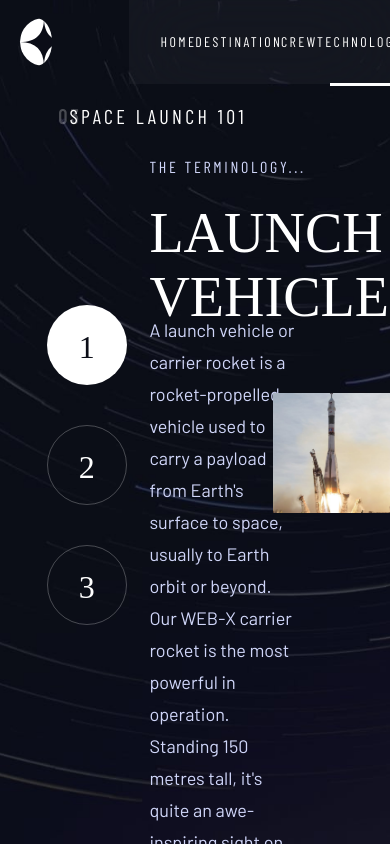
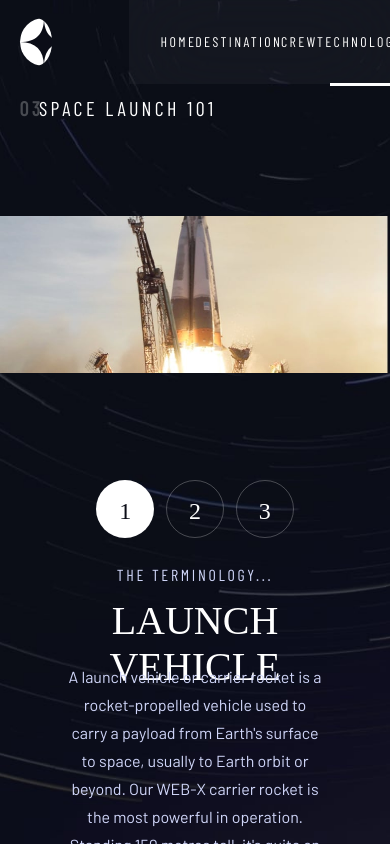
Before and after one commit to BadLice/space-tourism-website, a React (Create React App) app: page / in a window 390 px wide. Both pictures are taken after a click on the item "TECHNOLOGY". Built offline with nearby package versions, Linux system fonts and the light colour scheme; a web font is replaced by a local one.

Commit message:
responsive tablet

```diff
--- a/src/Slider.tsx
+++ b/src/Slider.tsx
@@ -1,5 +1,5 @@
 import React, { useEffect } from 'react';
-import styled from 'styled-components';
+import styled, { css } from 'styled-components';
 import { H4 } from 'Typography';
 
 type SliderProps = {
@@ -12,7 +12,7 @@ type SliderProps = {
 	size: 'small' | 'big';
 };
 
-const List = styled.ul<{ $orientation: string }>`
+const List = styled.ul<{ $orientation: string; $size: string }>`
 	width: ${({ $orientation }) => ($orientation === 'vertical' ? 'unset' : '100%')};
 	height: ${({ $orientation }) => ($orientation === 'vertical' ? '100%' : 'unset')};
 	display: flex;
@@ -20,10 +20,20 @@ const List = styled.ul<{ $orientation: string }>`
 	padding-left: 0%;
 	list-style: none;
 
-	@media only screen and (max-width: 768px) and (min-width: 376px) {
-		align-items: center;
-		justify-content: center;
-	}
+	${({ $size }) =>
+		$size === 'small'
+			? css`
+					@media only screen and (max-width: 768px) and (min-width: 376px) {
+						align-items: center;
+						justify-content: center;
+					}
+			  `
+			: css`
+					@media only screen and (max-width: 768px) and (min-width: 376px) {
+						justify-content: center;
+						gap: 3%;
+					}
+			  `}
 `;
 
 const ItemSmall = styled.li<{ $active: boolean }>`
@@ -54,6 +64,10 @@ const Index = styled(H4)`
 	top: 50%;
 	left: 50%;
 	transform: translate(-50%, -16px);
+
+	@media only screen and (max-width: 768px) and (min-width: 376px) {
+		transform: translate(-50%, -12px);
+	}
 `;
 
 const ItemBig = styled.li<{ $active: boolean }>`
@@ -74,6 +88,19 @@ const ItemBig = styled.li<{ $active: boolean }>`
 
 	& > ${Index} {
 		color: ${({ $active }) => ($active ? '#0B0D17' : '#FFFFFF')};
+	}
+
+	@media only screen and (max-width: 768px) and (min-width: 376px) {
+		margin-right: 0;
+		margin-bottom: 0;
+		width: 58px;
+		height: 58px;
+
+		& > ${Index} {
+			font-size: 24px;
+			line-height: 28px;
+			text-align: center;
+		}
 	}
 `;
 
@@ -104,7 +131,7 @@ const Slider = ({
 
 	return (
 		<>
-			<List $orientation={orientation}>
+			<List $orientation={orientation} $size={size}>
 				{Array.from({ length: elements }).map((_, id) => (
 					<React.Fragment key={id}>
 						{(() => {
--- a/src/technology/Technology.tsx
+++ b/src/technology/Technology.tsx
@@ -7,13 +7,33 @@ import { useState } from 'react';
 import Slider from 'Slider';
 import styled from 'styled-components';
 import { Body, H3, Nav1 } from 'Typography';
+import useMediaQuery from 'useMediaQuery';
 
-const Row = styled.div`
+const Container = styled.div`
+	display: flex;
+	flex-direction: column;
+	/* align-items: center; */
+	height: 85%;
+	/* padding-top: 5%; */
+
+	@media only screen and (max-width: 768px) and (min-width: 376px) {
+		flex-direction: column;
+		align-items: flex-start;
+		width: 100%;
+		padding-top: 0;
+	}
+`;
+
+const Wrapper = styled.div`
 	display: flex;
 	flex-direction: row;
 	align-items: center;
-	height: 85%;
-	padding-top: 5%;
+	height: 100%;
+	width: 100%;
+
+	@media only screen and (max-width: 768px) and (min-width: 376px) {
+		flex-direction: column;
+	}
 `;
 
 const PartContainer = styled.div`
@@ -23,6 +43,11 @@ const PartContainer = styled.div`
 	height: 100%;
 	padding-bottom: 0%;
 	padding-top: 0%;
+
+	@media only screen and (max-width: 768px) and (min-width: 376px) {
+		height: 50%;
+		width: 100%;
+	}
 `;
 
 const ImageContainer = styled(FadeContainer)`
@@ -40,19 +65,38 @@ const Image = styled(FadeImage)`
 
 const InformationContainer = styled.div`
 	display: flex;
-	flex-direction: column;
+	flex-direction: row;
 	width: 70%;
 	height: 100%;
 	padding-bottom: 10%;
+	padding-top: 8%;
 	padding-left: 12%;
+
+	@media only screen and (max-width: 768px) and (min-width: 376px) {
+		flex-direction: column;
+		height: 50%;
+		width: 100%;
+		padding-bottom: 0;
+		padding-left: 0;
+		padding-top: 0;
+		align-items: center;
+		order: 2;
+	}
 `;
+
 const SliderContianer = styled.div`
 	display: flex;
 	flex-direction: row;
-	width: 100%;
+	width: 20%;
 	height: 100%;
 	padding-top: 10%;
 	gap: 10%;
+
+	@media only screen and (max-width: 768px) and (min-width: 376px) {
+		width: 100%;
+		height: 30%;
+		padding-top: 0%;
+	}
 `;
 
 const TextContianer = styled.div<{ $show: boolean }>`
@@ -61,19 +105,35 @@ const TextContianer = styled.div<{ $show: boolean }>`
 	animation: ${showSlideLeft} 1s ease-in-out, ${fadeIn} 1s ease-in-out;
 	width: 70%;
 	height: 100%;
+	padding-top: 13%;
+
+	@media only screen and (max-width: 768px) and (min-width: 376px) {
+		align-items: center;
 		padding-top: 3%;
+	}
 `;
 
 const Role = styled(Nav1)`
 	text-transform: uppercase;
 	height: 7%;
 	color: #d0d6f9;
+
+	@media only screen and (max-width: 768px) and (min-width: 376px) {
+		text-align: center;
+		height: 10%;
+	}
 `;
 
 const Name = styled(H3)`
 	text-transform: uppercase;
 	height: 15%;
 	width: 100%;
+
+	@media only screen and (max-width: 768px) and (min-width: 376px) {
+		text-align: center;
+		font-size: 40px;
+		line-height: 46px;
+	}
 `;
 
 const Description = styled(Body)`
@@ -81,20 +141,52 @@ const Description = styled(Body)`
 	height: 50%;
 	width: 93%;
 	color: #d0d6f9;
+
+	@media only screen and (max-width: 768px) and (min-width: 376px) {
+		text-align: center;
+		font-size: 16px;
+		line-height: 28px;
+	}
+`;
+
+const InitContainer = styled.div`
+	display: flex;
+	height: 6%;
+	padding-top: 5%;
+	padding-left: 12%;
+	width: 50%;
+
+	& > * > * {
+		height: 100%;
+	}
+
+	& > * {
+		height: 100%;
+	}
+
+	@media only screen and (max-width: 768px) and (min-width: 376px) {
+		width: 100%;
+		padding-top: 3%;
+		padding-left: 0;
+	}
 `;
 
 const Technology = () => {
 	const [autoAdvance, setAutoAdvance] = useState(true);
 	const [selected, setSelected] = useState(0);
+	const isTablet = useMediaQuery('(max-width: 768px)');
 	const { technology } = data;
 
 	return (
-		<Row>
+		<Container>
+			<InitContainer>
+				<Init index='03' text='space launch 101' />
+			</InitContainer>
+			<Wrapper>
 				<InformationContainer>
-				<Init index='03' text='space launch 101' />
 					<SliderContianer>
 						<Slider
-						orientation='vertical'
+							orientation={isTablet ? 'horizontal' : 'vertical'}
 							size='big'
 							elements={3}
 							selected={selected}
@@ -102,6 +194,7 @@ const Technology = () => {
 							autoAdvance={autoAdvance}
 							setAutoAdvance={setAutoAdvance}
 						/>
+					</SliderContianer>
 					{technology.map((part, i) => (
 						<TextContianer
 							key={i}
@@ -114,16 +207,18 @@ const Technology = () => {
 							<Description>{part.description}</Description>
 						</TextContianer>
 					))}
-				</SliderContianer>
 				</InformationContainer>
 				<PartContainer>
 					{technology.map((part, i) => (
 						<ImageContainer key={i} $show={i === selected}>
-						<Image $url={part.images.portrait} />
+							<Image
+								$url={isTablet ? part.images.landscape : part.images.portrait}
+							/>
 						</ImageContainer>
 					))}
 				</PartContainer>
-		</Row>
+			</Wrapper>
+		</Container>
 	);
 };
 
```
Lines whose indentation alone changed are shown as unchanged.
